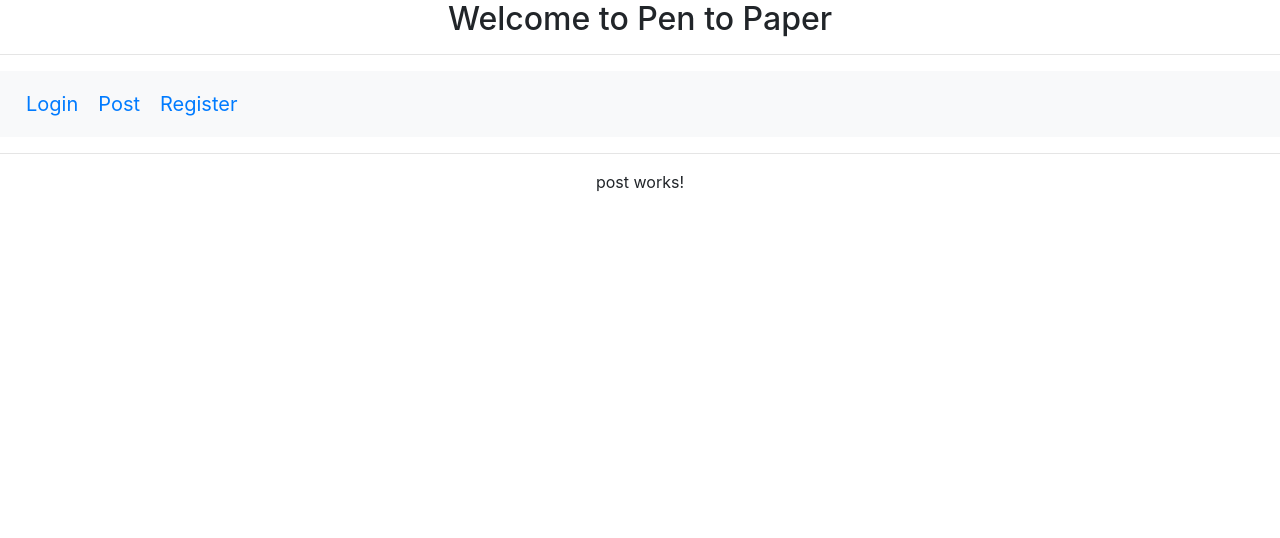
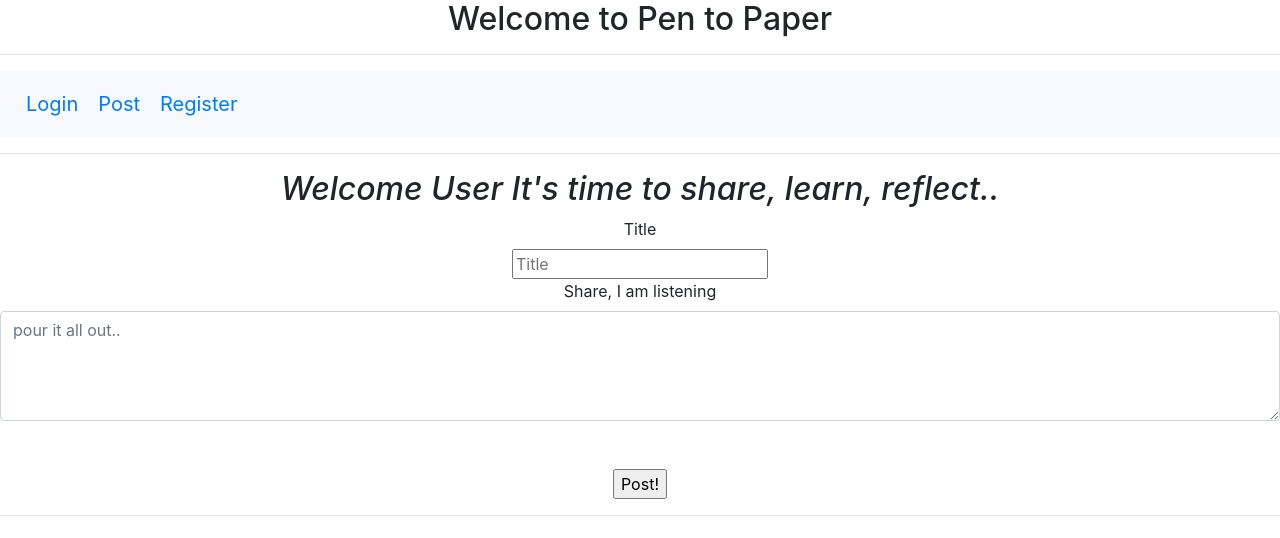
Before and after one commit to Pi-hils/blog-app, an Angular app in the folder blog-app/: page /post in a window 1280 px wide. Shown: the top 538 px of the page. Built offline with nearby package versions, Linux system fonts and the light colour scheme.

Commit message:
post body added, textarea,need to get ciblings talking so can use username to welcome them

```diff
--- a/blog-app/src/app/post/post.component.html
+++ b/blog-app/src/app/post/post.component.html
@@ -1 +1,12 @@
-<p>post works!</p>
+<div>
+  <h2><i>Welcome User It's time to share, learn, reflect..</i></h2>
+    <label>Title</label><br>
+    <form [formGroup]="PostRef" class="form">
+      <!-- user nname should be posted when the person makes a post -->
+      <input type="text" placeholder="Title" formControlName="title"/><br>
+    <label>Share, I am listening</label><br>
+    <textarea class="form-control" placeholder="pour it all out.."  rows="4" formControlName="post" ></textarea><br><br>
+
+    <input type="button" value="Post!" (click)="sharePost()">
+    <hr>
+ </form>
--- a/blog-app/src/app/post/post.component.ts
+++ b/blog-app/src/app/post/post.component.ts
@@ -1,4 +1,5 @@
 import { Component, OnInit } from '@angular/core';
+import { FormControl, FormGroup } from '@angular/forms';
 
 @Component({
   selector: 'app-post',
@@ -6,10 +7,18 @@ import { Component, OnInit } from '@angular/core';
   styleUrls: ['./post.component.css']
 })
 export class PostComponent implements OnInit {
-
+ PostRef= new FormGroup({
+   title:new FormControl(),
+   post: new FormControl()
+ }
+ )
   constructor() { }
 
   ngOnInit(): void {
   }
 
+  sharePost(){
+
+  }
+
 }
```
Also changed, not shown: blog-app/post.json (added, +9 -0 lines).
